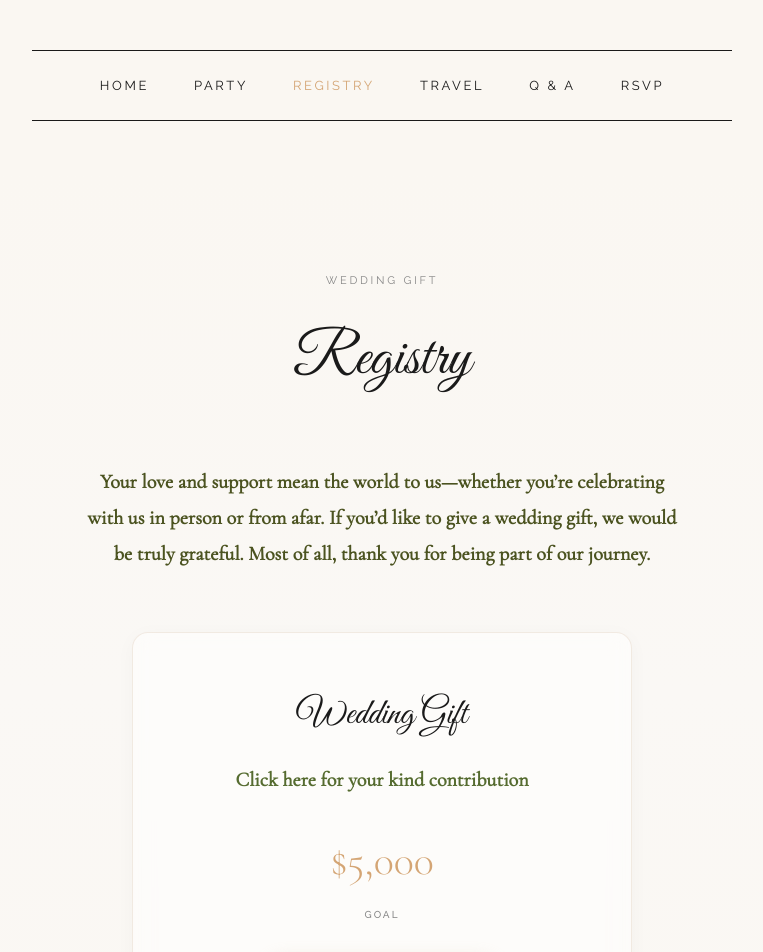
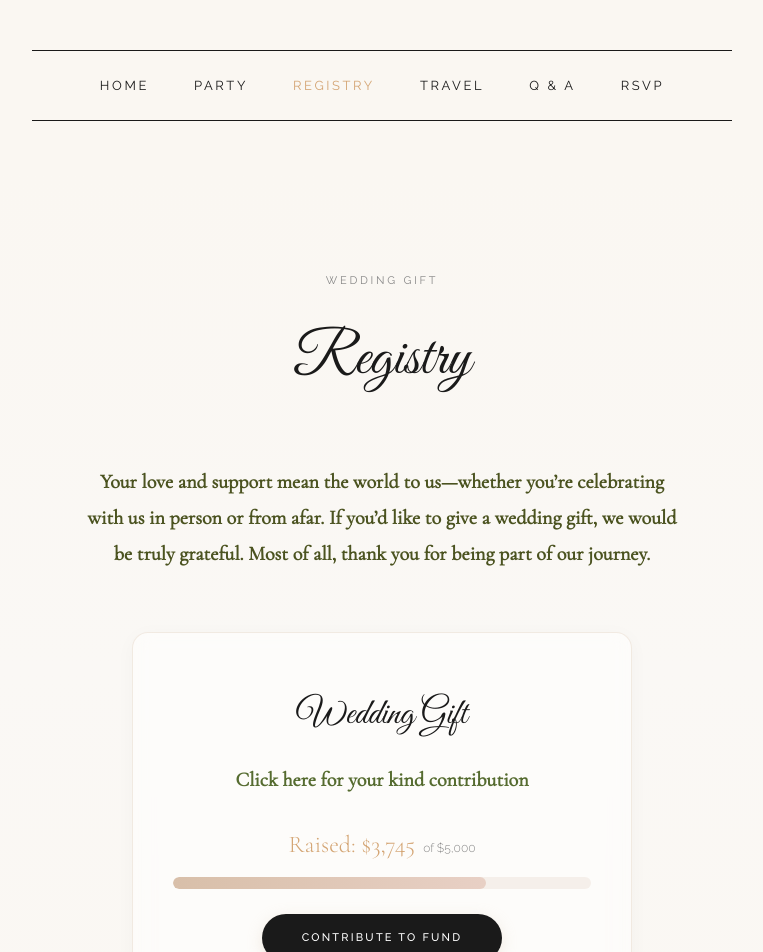
Before and after one commit to FidHackU/WeddingApp, a React (Vite) app in the folder WeddingReact/: page /registry in a window 1280 px wide. Shown: the top 952 px of the page, without its empty margins (258-1021 px from the left). Built offline with nearby package versions, Linux system fonts and the light colour scheme.

Commit message:
Implement Goal Status with progress bar

```diff
--- a/WeddingReact/src/config/wedding.ts
+++ b/WeddingReact/src/config/wedding.ts
@@ -53,6 +53,11 @@ to start our greatest adventure yet - marriage!`,
       title: "Wedding Gift",
       description: "Help us create unforgettable memories on our honeymoon to Japan!",
       goal: 5000,
+      // Goal Tracking Config
+      startDate: "2025-10-01", // Approximate start date
+      startAmount: 500, // Initial base amount
+      perRsvpAmount: 50, // Simulated amount per RSVP
+      maxTimeAmount: 2000, // Max amount attributed to "time" progression
     },
     items: [],
     externalLinks: []
--- a/WeddingReact/src/pages/Registry.css
+++ b/WeddingReact/src/pages/Registry.css
@@ -51,18 +51,58 @@
 }
 
 .fund-goal {
+    margin-bottom: 0px;
+}
+
+.goal-progress-container {
+    width: 100%;
     margin-bottom: 25px;
 }
 
+.goal-text {
+    display: flex;
+    align-items: baseline;
+    justify-content: center;
+    gap: 8px;
+    margin-bottom: 10px;
+}
+
+.raised-text {
+    font-family: var(--font-serif);
+    font-size: 24px;
+    color: var(--color-accent);
+}
+
+.goal-subtext {
+    font-family: var(--font-sans);
+    font-size: 12px;
+    color: var(--color-text-muted);
+}
+
+.progress-bar-bg {
+    width: 100%;
+    height: 12px;
+    background: rgba(216, 191, 169, 0.2);
+    border-radius: 6px;
+    overflow: hidden;
+}
+
+.progress-bar-fill {
+    height: 100%;
+    background: linear-gradient(90deg, #D8BFA9 0%, #E8D0C5 100%);
+    border-radius: 6px;
+    transition: width 1.5s ease-out;
+}
+
+/* Remove old fund-amount styles if no longer needed or adjust them */
 .fund-amount {
-    font-family: var(--font-serif);
-    font-size: 42px;
-    font-weight: 300;
-    color: var(--color-accent);
-    display: block;
+    /* Keeping this for now if we want to show the goal prominent elsewhere or just hide it */
+    display: none;
 }
 
 .fund-label {
+    /* Keeping this for now if we want to show the goal prominent elsewhere or just hide it */
+    display: none;
     font-family: var(--font-sans);
     font-size: 10px;
     font-weight: 500;
@@ -75,6 +115,129 @@
 .registry-grid {
     display: grid;
     grid-template-columns: repeat(auto-fill, minmax(200px, 1fr));
+    gap: 30px;
+    max-width: 900px;
+    margin: 0 auto 60px;
+}
+
+.registry-item {
+    background: rgba(255, 255, 255, 0.5);
+    padding: 30px 20px;
+    border: 1px solid rgba(216, 191, 169, 0.3);
+    border-radius: 16px;
+    transition: transform 0.3s ease, box-shadow 0.3s ease;
+    backdrop-filter: blur(5px);
+}
+
+
+
+.registry-item:hover {
+    transform: translateY(-8px);
+    box-shadow: 0 20px 60px rgba(0, 0, 0, 0.08);
+}
+
+.registry-item-icon {
+    font-size: 32px;
+    margin-bottom: 15px;
+}
+
+.registry-item-name {
+    font-family: var(--font-serif);
+    font-size: 18px;
+    font-weight: 400;
+    color: var(--color-text);
+    margin-bottom: 8px;
+}
+
+.registry-item-store {
+    font-family: var(--font-sans);
+    font-size: 10px;
+    font-weight: 500;
+    letter-spacing: 0.15em;
+    text-transform: uppercase;
+    color: var(--color-accent);
+    margin-bottom: 10px;
+}
+
+.registry-item-price {
+    font-family: var(--font-serif);
+    font-size: 20px;
+    font-weight: 300;
+    color: var(--color-text-light);
+}
+
+/* Registry Links */
+.registry-links {
+    max-width: 600px;
+    margin: 0 auto;
+    padding-top: 40px;
+    border-top: 1px solid var(--color-line-light);
+}
+
+.registry-links-title {
+    font-family: var(--font-sans);
+    font-size: 11px;
+    font-weight: 400;
+    letter-spacing: 0.2em;
+    text-transform: uppercase;
+    color: var(--color-text-muted);
+    margin-bottom: 25px;
+}
+
+.registry-links-buttons {
+    display: flex;
+    gap: 20px;
+    justify-content: center;
+    flex-wrap: wrap;
+}
+
+/* Button Styles */
+.btn-outline {
+    display: inline-flex;
+    align-items: center;
+    gap: 10px;
+    padding: 14px 32px;
+    background: linear-gradient(135deg, #E8D0C5 0%, #D8BFA9 100%);
+    color: var(--color-text);
+    font-family: var(--font-sans);
+    font-size: 11px;
+    font-weight: 600;
+    letter-spacing: 0.15em;
+    text-transform: uppercase;
+    text-decoration: none;
+    border: none;
+    border-radius: 50px;
+    transition: all 0.3s ease;
+    box-shadow: 0 4px 15px rgba(216, 191, 169, 0.3);
+    cursor: pointer;
+    position: relative;
+    overflow: hidden;
+}
+
+.btn-outline::before {
+    content: '';
+    position: absolute;
+    top: 0;
+    left: -100%;
+    width: 100%;
+    height: 100%;
+    background: linear-gradient(90deg, transparent, rgba(255, 255, 255, 0.2), transparent);
+    transition: left 0.5s ease;
+}
+
+.btn-outline:hover::before {
+    left: 100%;
+}
+
+.btn-outline:hover {
+    transform: translateY(-3px);
+    box-shadow: 0 8px 25px rgba(216, 191, 169, 0.4);
+    color: var(--color-text);
+    background: linear-gradient(135deg, #D8BFA9 0%, #E8D0C5 100%);
+}
+
+@media (max-width: 600px) {
+    .registry-grid {
         gap: 30px;
         max-width: 900px;
         margin: 0 auto 60px;
--- a/WeddingReact/src/pages/Registry.tsx
+++ b/WeddingReact/src/pages/Registry.tsx
@@ -6,6 +6,67 @@ import { Footer } from '../components/Footer';
 import qrCode from '../assets/qr_code.jpg';
 import paynowQr from '../assets/paynow-qr.png';
 import './Registry.css';
+
+// Component to handle the progress bar logic
+function GoalProgress() {
+    const [currentAmount, setCurrentAmount] = useState(0);
+
+    useEffect(() => {
+        const calculateAmount = () => {
+            const { startDate, startAmount, perRsvpAmount, maxTimeAmount, goal } = WEDDING.registry.honeymoonFund as any;
+
+            // 1. Time Based Calculation
+            const start = new Date(startDate).getTime();
+            const now = new Date().getTime();
+            const daysElapsed = Math.max(0, Math.floor((now - start) / (1000 * 60 * 60 * 24)));
+
+            // Assume minimal daily increase to simulate "time based" progress
+            const dailyRate = 5; // $5 per day
+            const timeBasedAmount = Math.min(maxTimeAmount, daysElapsed * dailyRate);
+
+            // 2. RSVP Based Calculation
+            // Check localStorage for submitted RSVPs as a proxy for "new" RSVPs from this device
+            // Realistically we can't count ALL RSVPs without a backend, so we combine:
+            // - A base number of RSVPs (estimated from time)
+            // - + Any RSVPs in localStorage
+
+            const localRSVPs = JSON.parse(localStorage.getItem('weddingRSVPs') || '[]');
+            const rsvpCount = localRSVPs.length;
+
+            // Base RSVP count per day (simulation)
+            const baseRsvpCount = Math.floor(daysElapsed / 2);
+
+            const totalRsvpAmount = (baseRsvpCount + rsvpCount) * perRsvpAmount;
+
+            let total = startAmount + timeBasedAmount + totalRsvpAmount;
+
+            // Cap at goal (or just below to encourage more?)
+            if (total > goal) total = goal;
+
+            setCurrentAmount(total);
+        };
+
+        calculateAmount();
+        // Recalculate every minute? Not really needed, once on mount is fine.
+    }, []);
+
+    const percentage = Math.min(100, (currentAmount / WEDDING.registry.honeymoonFund.goal) * 100);
+
+    return (
+        <div className="goal-progress-container">
+            <div className="goal-text">
+                <span className="raised-text">Raised: ${currentAmount.toLocaleString()}</span>
+                <span className="goal-subtext">of ${WEDDING.registry.honeymoonFund.goal.toLocaleString()}</span>
+            </div>
+            <div className="progress-bar-bg">
+                <div
+                    className="progress-bar-fill"
+                    style={{ width: `${percentage}%` }}
+                ></div>
+            </div>
+        </div>
+    );
+}
 
 export function Registry() {
     const location = useLocation();
@@ -18,8 +79,6 @@ export function Registry() {
         if (state?.fromRSVP) {
             const timer = setTimeout(() => {
                 setShowQR(true);
-                // Optional: Clear state so it doesn't pop up again on refresh (if desired, though tricky with history state)
-                // history.replaceState({}, document.title);
             }, 3000);
             return () => clearTimeout(timer);
         }
@@ -36,16 +95,20 @@ export function Registry() {
                     Your love and support mean the world to us—whether you’re celebrating with us in person or from afar. If you’d like to give a wedding gift, we would be truly grateful. Most of all, thank you for being part of our journey.
                 </p>
 
-                {/* Honeymoon Fund */}
+                {/* Honeymoon Fund / Wedding Gift */}
                 <div className="honeymoon-fund">
                     <h3 className="fund-title">{WEDDING.registry.honeymoonFund.title}</h3>
                     <p className="fund-description">
                         Click here for your kind contribution
                     </p>
+
                     <div className="fund-goal">
                         <span className="fund-amount">${WEDDING.registry.honeymoonFund.goal.toLocaleString()}</span>
                         <span className="fund-label">Goal</span>
                     </div>
+
+                    <GoalProgress />
+
                     <button className="btn btn-outline" onClick={() => setShowQR(true)}>Contribute to Fund</button>
                 </div>
 
```
Lines whose indentation alone changed are shown as unchanged.
